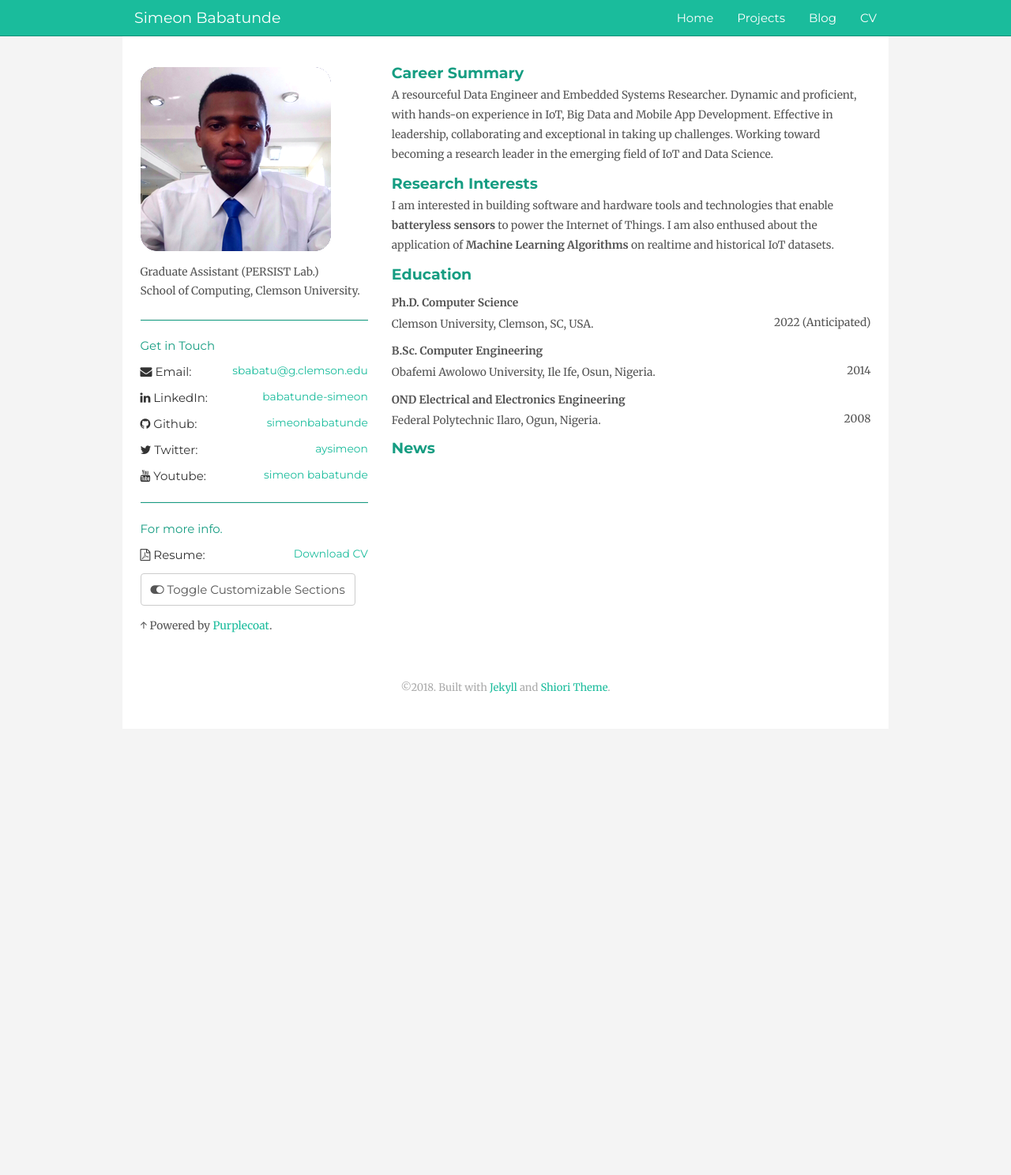
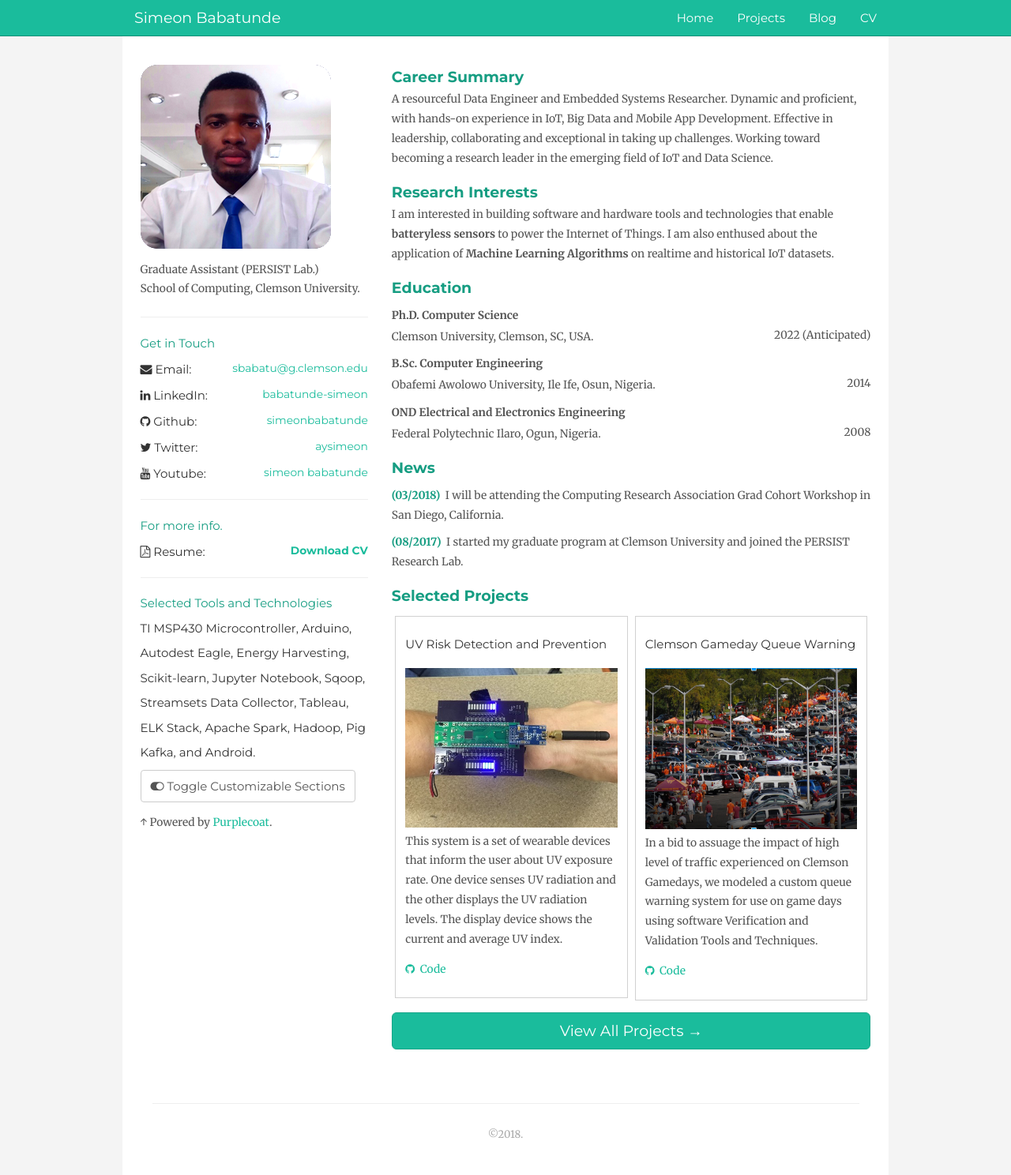
Before and after one commit to simeonbabatunde/simeonbabatunde.github.io, a Jekyll site: the page built from index.html, in a window 1280 px wide. Shown: the whole page at 79% size. Built offline with Jekyll 4.4.1, drawn with Linux system fonts in a browser that asks for light colours; nearby versions of some CDN libraries; comment, search, counter and statistics services are not loaded; before the commit the page ends 923 px from its top, so only the background shows below that.

Commit message:
General easthetics

```diff
--- a/_includes/footer.html
+++ b/_includes/footer.html
@@ -1,6 +1,7 @@
 <!-- Feel free to remove this div. Uses purplecoat: http://ellekasai.github.io/purplecoat.js -->
 <div data-purplecoat="shiori" data-purplecoat-label="footer.html">
+  <hr>
 &copy;{{ site.time | date:"%Y" }}.
-Built with <a href="http://jekyllrb.com/">Jekyll</a> and
-<a href="https://github.com/ellekasai/shiori">Shiori Theme</a>.
+<!-- Built with <a href="http://jekyllrb.com/">Jekyll</a> and
+<a href="https://github.com/ellekasai/shiori">Shiori Theme</a>. -->
 </div>
--- a/_includes/nav.html
+++ b/_includes/nav.html
@@ -1,4 +1,4 @@
 <li class="mhov"><a  href="{{ "/" | prepend:site.baseurl }}">Home</a></li>
 <li class="mhov"><a  href="{{ "/blog" | prepend:site.baseurl }}">Projects</a></li>
 <li class="mhov"><a  href="{{ "/blog" | prepend:site.baseurl }}">Blog</a></li>
-<li class="mhov"><a  href="http://github.com/ellekasai/shiori" target="_blank">CV</a></li>
+<li class="mhov"><a  href="/assets/pdfs/simeon_babatunde_resume.pdf" target="_blank">CV</a></li>
--- a/_includes/sidebar.html
+++ b/_includes/sidebar.html
@@ -24,31 +24,41 @@
 
 <h4 class="my-info">
 		<i class="fa fa-envelope"></i> Email: &nbsp
-		<span class="right"><a href="mailto:sbabatu@g.clemson.edu">sbabatu@g.clemson.edu</a></span>
+		<span class="right"><a href="mailto:sbabatu@g.clemson.edu" target="_blank">sbabatu@g.clemson.edu</a></span>
 </h4>
 <h4 class="my-info">
 		<i class="fa fa-linkedin"></i> LinkedIn: &nbsp
-		<span class="right"><a href="http://www.linkedin.com/in/babatunde-simeon-256b7070">babatunde-simeon</a></span>
+		<span class="right"><a href="http://www.linkedin.com/in/babatunde-simeon-256b7070" target="_blank">babatunde-simeon</a></span>
 </h4>
 <h4 class="my-info">
 		<i class="fa fa-github"></i> Github:
-		<span class="right"><a href="https://github.com/simeonbabatunde">simeonbabatunde</a></span>
+		<span class="right"><a href="https://github.com/simeonbabatunde" target="_blank">simeonbabatunde</a></span>
 </h4>
 <h4 class="my-info">
 		<i class="fa fa-twitter"></i> Twitter:
-		<span class="right"><a href="https://twitter.com/aysimeon">aysimeon</a></span>
+		<span class="right"><a href="https://twitter.com/aysimeon" target="_blank">aysimeon</a></span>
 </h4>
 <h4 class="my-info">
 		<i class="fa fa-youtube"></i> Youtube:
-		<span class="right"><a href="https://www.youtube.com/channel/UCLD1A8143X0UPkRcTU7ArxA/featured?view_as=subscriber">simeon babatunde</a></span>
+		<span class="right"><a href="https://www.youtube.com/channel/UCLD1A8143X0UPkRcTU7ArxA/featured?view_as=subscriber" target="_blank">simeon babatunde</a></span>
 </h4>
 
 <hr class="myline">
 <h4 class="myh4">For more info.</h4>
 <h4 class="my-info">
   <i class="fa fa-file-pdf-o" aria-hidden="true"></i> Resume:
-		<span class="right"><a href="/assets/pdfs/simeon_babatunde_resume.pdf">Download CV</a></span>
+		<span class="right"><a href="/assets/pdfs/simeon_babatunde_resume.pdf" target="_blank"><Strong>Download CV</strong></a></span>
 </h4>
+
+<hr class="myline">
+<h4 class="myh4">Selected Tools and Technologies</h4>
+<h4 class="compact">TI MSP430 Microcontroller, Arduino,</h4>
+<h4 class="compact">Autodest Eagle, Energy Harvesting,</h4>
+<h4 class="compact">Scikit-learn, Jupyter Notebook, Sqoop,</h4>
+<h4 class="compact">Streamsets Data Collector, Tableau,</h4>
+<h4 class="compact">ELK Stack, Apache Spark, Hadoop, Pig</h4>
+<h4 class="compact">Kafka, and Android.</h4>
+
 
 <p><button data-purplecoat-toggle="shiori" class="btn btn-default"><i class="fa fa-toggle-on"></i> Toggle Customizable Sections</button></p>
 
--- a/index.html
+++ b/index.html
@@ -19,6 +19,49 @@
   <span class="compact">Federal Polytechnic Ilaro, Ogun, Nigeria.</span> <span class="right">2008</span>
 
   <h2 class="myh2">News</h2>
+  <p class="compact1"><strong class="span_date">(03/2018)</strong>&nbsp I will be attending the Computing
+    Research Association Grad Cohort Workshop in San Diego, California.</p>
+  <p class="compact1"><strong class="span_date">(08/2017)</strong>&nbsp I started my graduate program at
+    Clemson University and joined the PERSIST Research Lab.</p>
+
+  <h2 class="myh2">Selected Projects</h2>
+  <div class="container-fluid" id="myfluid">
+    <div class="row">
+      <div class="col-xs-6" id="box">
+        <div class="portfolio-details">
+		        <h4>UV Risk Detection and Prevention</h4>
+		        <img src="/assets/img/uv.jpeg" alt="UV Detection">
+		        <p>
+		            This system is a set of wearable devices that inform the user about UV exposure rate. One device
+                senses UV radiation and the other displays the UV radiation levels. The display device shows the
+                current and average UV index.
+		        </p>
+            <p class="portfolio-links">
+		            <a href="https://github.com/simeonbabatunde/uv_risk_detection_and_prevention"  target="_blank">
+	                <i class="fa fa-github"></i>&nbsp;&nbsp;Code </a>
+					 	</p>
+				</div>
+      </div>
+      <div class="col-xs-6" id="box">
+        <div class="portfolio-details">
+            <h4>Clemson Gameday Queue Warning</h4>
+            <img src="/assets/img/aadl.png" alt="CGDQWS">
+            <p>
+                In a bid to assuage the impact of high level of traffic experienced on Clemson Gamedays, we modeled a custom
+                 queue warning system for use on game days using software Verification and Validation Tools and Techniques.
+            </p>
+            <p class="portfolio-links">
+		            <a href="https://github.com/simeonbabatunde/clemson_gameday_queue_warning" target="_blank">
+	                <i class="fa fa-github"></i>&nbsp;&nbsp;Code </a>
+					 	</p>
+        </div>
+      </div>
+    </div>
+  </div>
+
+  <div class="home-read-more">
+    <a href="{{ "/blog" | prepend:site.baseurl }}" class="btn btn-primary btn-block btn-lg">View All Projects →</a>
+  </div>
 
 <!-- {% for post in site.posts limit:site.data.theme.num_home_posts %}
 <div class="post-header-home">
@@ -34,5 +77,5 @@
 {% endfor %} -->
 <!-- <hr>
 <div class="home-read-more">
-  <a href="{{ "/archive" | prepend:site.baseurl }}" class="btn btn-primary btn-block btn-lg">View All {{ site.posts | size }} Articles →</a>
+  <a href="{{ "/archive" | prepend:site.baseurl }}" class="btn btn-primary btn-block btn-lg">View All {{ site.posts | size }} Projects →</a>
 </div> -->
--- a/stylesheets/shiori.scss
+++ b/stylesheets/shiori.scss
@@ -76,6 +76,10 @@ h4.myh4 {
   margin-top: $line-height-computed * 0.1;
   margin-bottom: $line-height-computed * 0.25;
   color: #169d82;
+}
+h4.compact{
+  margin-top: 0.8em;
+  margin-bottom: 0.8em;
 }
 
 .lead {
@@ -162,7 +166,8 @@ h4.myh4 {
 }
 
 .home-read-more {
-  margin-bottom: 40px;
+  margin-top: 1em;
+  margin-bottom: 0;
 }
 
 .gist {
@@ -204,13 +209,14 @@ h4.myh4 {
   background-color: #fff;
   // border-left: 3px #cacaca;
   // border-right: 3px #cacaca;
-  padding-top: 1.6em;
+  padding-top: 1.4em;
   padding-left: 1.5em;
   padding-right: 1.5em;
 }
 .myh2{
   font-weight: 505;
   color: #169d82;
+  margin-top: 1em;
 }
 .mhov a:hover{
 font-weight:bold;
@@ -268,7 +274,7 @@ hr.myline {
     margin-left: auto;
     margin-right: auto;
     // border-style: inset;
-    height: 1px;
+    height: 0.03em;
     color: #169d82;
     background-color:#169d82;
 }
@@ -277,5 +283,37 @@ span.right{
   float: right;
 }
 
+.span_date{
+  color: #169d82;
+}
+
+.portfolio-details{
+    border: 1px solid #D1D1D1;
+    padding: 12px 12px 10px 12px;
+}
+
+.portfolio-details > h4 + img {
+    margin-top: 7px;
+    margin-bottom: 5px;
+}
+
+img {
+    width: auto\9;
+    height: auto;
+    max-width: 100%;
+    vertical-align: middle;
+    border: 0;
+    -ms-interpolation-mode: bicubic;
+}
+
+#box{
+  padding-left: 0.3em;
+  padding-right: 0.3em;
+}
+
+#myfluid{
+  margin-top: 0.8em;
+}
+
 
 @import "custom-scss";
```
Also changed, not shown: assets/img/aadl.png (added), assets/img/mail.png (deleted), assets/img/uv.jpeg (added).
